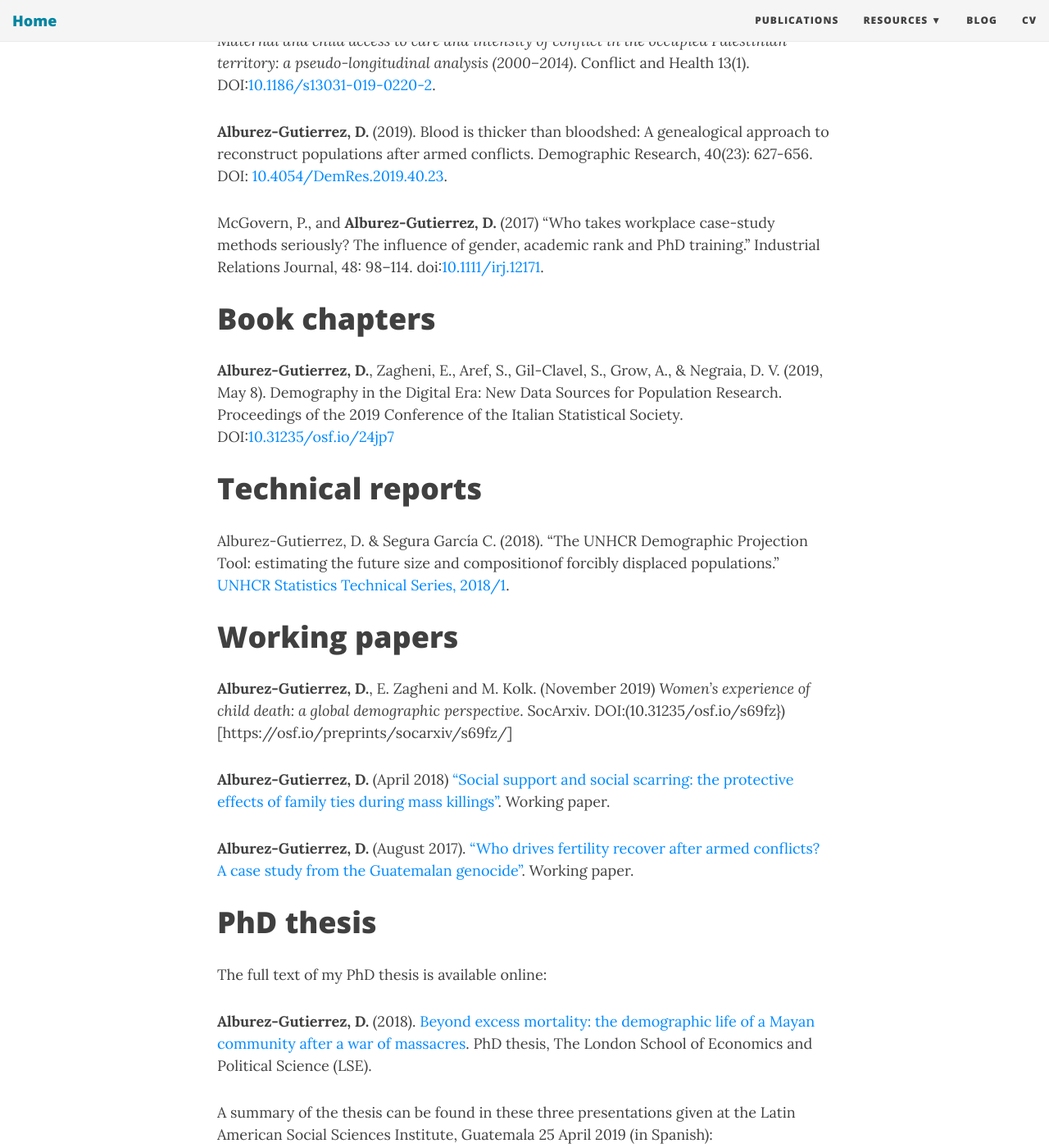
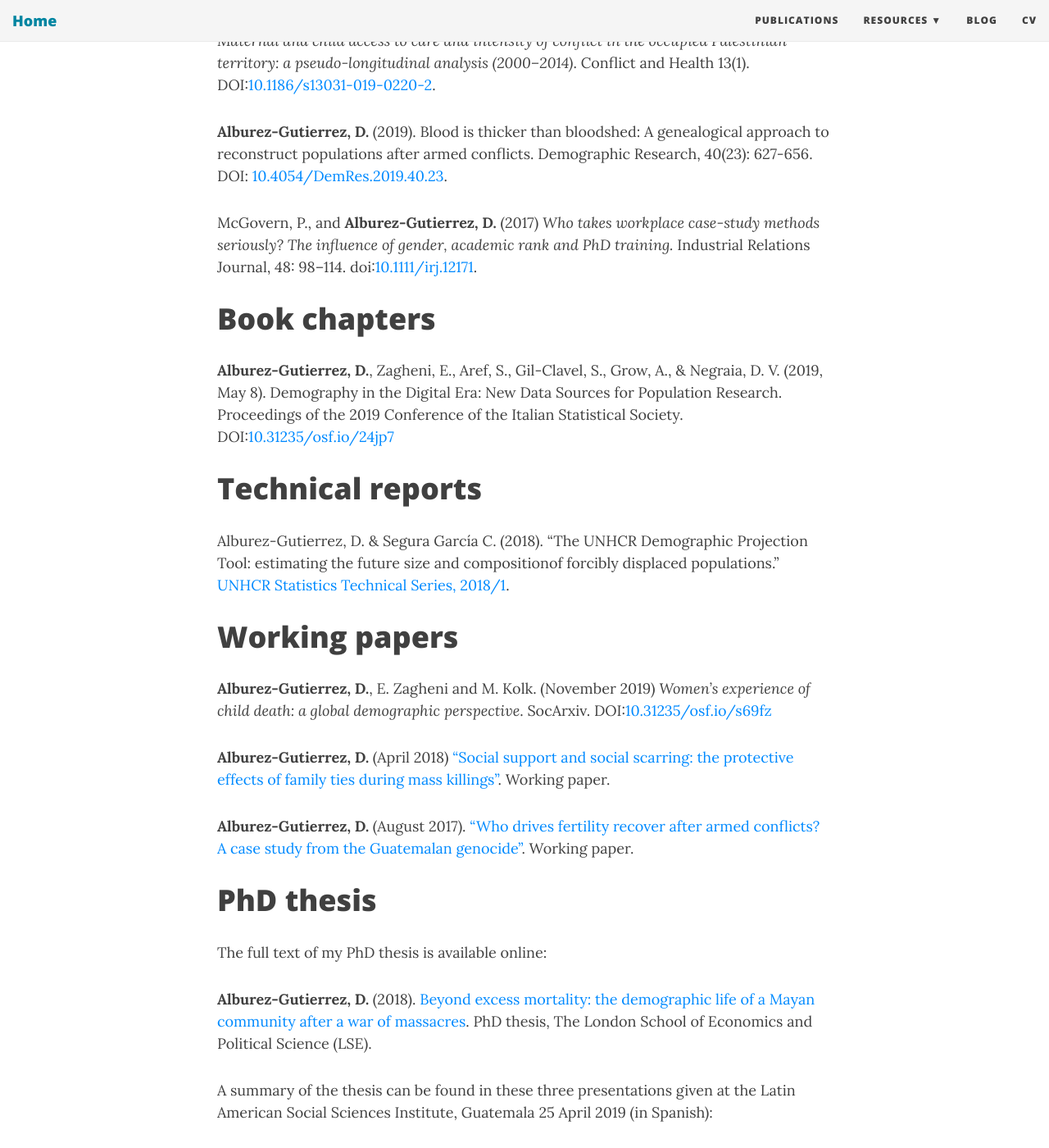
Before and after one commit to alburezg/alburezg.github.io, a Jekyll site: the page built from publications.md, in a window 1280 px wide and 1400 px high, scrolled down 720 px. Shown: the whole window at 82% size. Built offline with Jekyll 4.4.1, drawn with Linux system fonts in a browser that asks for light colours; nearby versions of some CDN libraries; some of the changed text lies outside the part shown.

Commit message:
Update publications.md

```diff
--- a/publications.md
+++ b/publications.md
@@ -10,13 +10,13 @@
 
 Nepomuceno, M., Acosta, E., **Alburez-Gutierrez, D.**, Aburto, J.M., Gagnon, A., and Turra, C. (Forthcoming). *Besides population age-structure, health and other demographic factors can contribute to understanding the COVID-19 burden across the globe.* Proceedings of the National Academy of Sciences (Accepted for publication).
 
-**Alburez-Gutierrez, D.**, Chandrasekharan, E., Chunara, R., Gil-Clavel, S., Hannak, A., Interdonato, R., Joseph, K., Kalimeri, K., Malik, M., Mayer, K., Mejova, Y., Paolotti, D., and Zagheni, E. (2019). **Reports of the Workshops Held at the 2019 International AAAI Conference on Web and Social Media.** AI Magazine, 40(4), 78-82. DOI:[10.1609/aimag.v40i4.5287](https://doi.org/10.1609/aimag.v40i4.5287).
+**Alburez-Gutierrez, D.**, Chandrasekharan, E., Chunara, R., Gil-Clavel, S., Hannak, A., Interdonato, R., Joseph, K., Kalimeri, K., Malik, M., Mayer, K., Mejova, Y., Paolotti, D., and Zagheni, E. (2019). *Reports of the Workshops Held at the 2019 International AAAI Conference on Web and Social Media.* AI Magazine, 40(4), 78-82. DOI:[10.1609/aimag.v40i4.5287](https://doi.org/10.1609/aimag.v40i4.5287).
 
 Leone, T., **Alburez-Gutierrez, D.**, Ghandour, R., Coast, E., and Giacaman, R. (2019). *Maternal and child access to care and intensity of conflict in the occupied Palestinian territory: a pseudo-longitudinal analysis (2000–2014)*. Conflict and Health 13(1). DOI:[10.1186/s13031-019-0220-2](https://doi.org/10.1186/s13031-019-0220-2).
 
 **Alburez-Gutierrez, D.** (2019). Blood is thicker than bloodshed: A genealogical approach to reconstruct populations after armed conflicts. Demographic Research, 40(23): 627-656. DOI: [10.4054/DemRes.2019.40.23](https://www.demographic-research.org/volumes/vol40/23/).
 
-McGovern, P., and **Alburez-Gutierrez, D.** (2017) "Who takes workplace case-study methods seriously? The influence of gender, academic rank and PhD training.”  Industrial Relations Journal, 48: 98–114. doi:[10.1111/irj.12171](http://onlinelibrary.wiley.com/doi/10.1111/irj.12171/full).
+McGovern, P., and **Alburez-Gutierrez, D.** (2017) *Who takes workplace case-study methods seriously? The influence of gender, academic rank and PhD training.*  Industrial Relations Journal, 48: 98–114. doi:[10.1111/irj.12171](http://onlinelibrary.wiley.com/doi/10.1111/irj.12171/full).
 
 
 # Book chapters
@@ -29,7 +29,7 @@
 
 # Working papers
 
-**Alburez-Gutierrez, D.**, E. Zagheni and M. Kolk. (November 2019) *Women's experience of child death: a global demographic perspective*. SocArxiv. DOI:(10.31235/osf.io/s69fz})[https://osf.io/preprints/socarxiv/s69fz/]
+**Alburez-Gutierrez, D.**, E. Zagheni and M. Kolk. (November 2019) *Women's experience of child death: a global demographic perspective*. SocArxiv. DOI:[10.31235/osf.io/s69fz](https://osf.io/preprints/socarxiv/s69fz/)
 
 **Alburez-Gutierrez, D.** (April 2018) ["Social support and social scarring: the protective effects of family ties during mass killings"](pdf/SUDA18_Alburez.pdf). Working paper.
 
```
Also changed, not shown: other parts of publications.md (+2 -2 lines).
